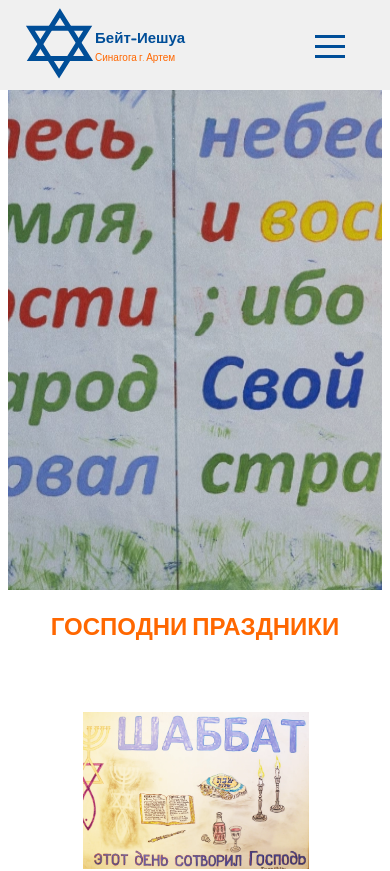
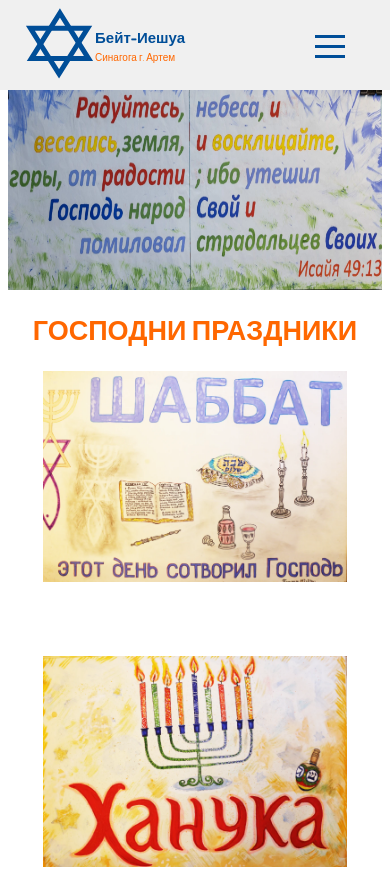
Before and after one commit to dmrado/churchnext14, a Next.js app: page /holidays in a window 390 px wide. Shown: the top 871 px of the page. Built offline with nearby package versions, Linux system fonts and the light colour scheme; no server answers.

Commit message:
HolidaysModal need 'annot' to json

```diff
--- a/public/css/bem.css
+++ b/public/css/bem.css
@@ -634,11 +634,13 @@ body {
     text-align: justify;
     padding: 20px 0;
 }
-.mission__list-item_1 p{
+
+.mission__list-item_1 p {
     font-size: 18px;
 
 }
-.mission__list-item_4 p{
+
+.mission__list-item_4 p {
     font-size: 17px;
 }
 
@@ -781,12 +783,15 @@ body {
 .books__wrapper h2 {
     text-transform: uppercase;
     color: #FF6700;
+    font-size: 36px;
 }
 
 .books__list ul {
     display: flex;
+    justify-content: center;
     float: left;
     flex-wrap: wrap;
+    padding: 0;
 }
 
 .books__list li {
@@ -1770,33 +1775,91 @@ body {
 
 
 /*Holidays start*/
-.header__banner_holidays{
+.header__banner_holidays {
     display: flex;
     flex-direction: column;
     justify-content: center;
     height: 500px;
-    flex-shrink: 0;
     top: 100px;
     left: 0;
-    /*это праздники*/
-    background-image: url("../img/holidays/holidaysBanner.webp");
     background-repeat: no-repeat;
-    background-position: center;
-    background-size: cover;
-    background-attachment: fixed;
-    /*padding: 30vh 0 70vh 0;*/
     text-align: center;
 }
-.header__banner_holidays h1{
+
+.wrapper_holidays {
+    display: flex;
+    justify-content: center;
+    text-transform: uppercase;
+    color: #FF6700;
+    font-size: 36px;
+    margin-bottom: -50px;
+}
+
+.header__banner_holidays img {
+    height: 100%;
+    width: 100%;
+}
+
+
+.header__banner_holidays h1 {
     font-size: 76px;
     font-weight: 700;
     color: #fff;
 }
 
-.holiday__item{
-    width: 226px;
+.holiday__item {
+    width: 380px;
+    /*width: 100%;*/
     height: 100%;
 }
+.book_box-header_holiday h2{
+    font-size: 36px;
+    padding: 0 20px;
+}
+
+@media (max-width: 960px) {
+    .header__banner_holidays,
+    .header__banner_holidays img {
+        height: 400px;
+        width: 100%;
+    }
+    .holiday__item {
+        width: 100%;
+        height: 100%;
+    }
+}
+
+@media (max-width: 700px) {
+    .header__banner_holidays,
+    .header__banner_holidays img {
+        height: 300px;
+        width: 100%;
+    }
+    .wrapper_holidays{
+        font-size: 26px;
+    }
+}
+
+@media (max-width: 550px) {
+    .header__banner_holidays,
+    .header__banner_holidays img {
+        height: 200px;
+        width: 100%;
+    }
+    .wrapper_holidays{
+        font-size: 18px;
+    }
+}
+
+@media (max-width: 550px) {
+    .header__banner_holidays h1 {
+        display: flex;
+        flex-direction: column;
+        align-items: center;
+    }
+}
+
+
 /*Holidays end*/
 
 /*Blog start*/
--- /dev/null
+++ b/src/components/HolidaysModal.js
@@ -0,0 +1,44 @@
+'use client'
+import {useEffect, useState} from "react";
+import Link from "next/link";
+
+const HolidaysModal = ({holiday, setOpenHolidayModal}) => {
+
+    useEffect(() => {
+
+    }, [])
+
+    const handleClick = () => {
+        setOpenHolidayModal(false)
+    }
+
+    return (
+        <>
+            <div className="container">
+                <div className="modal open" id="my-modal">
+                    <div className="modal__box book_box">
+
+                        <div className="book_box-header book_box-header_holiday">
+                            <img src={holiday.href} alt="Picture"/>
+                            <h2>{holiday.name}</h2>
+                        </div>
+
+                        <p>{holiday.annot}</p>
+
+                        <div className="book_box-header">
+                            <div className="books__price">
+                                {/*Цена: {book.price} p.*/}
+                            </div>
+                            <button className="btn" onClick={handleClick}>
+                                Закрыть
+                            </button>
+                        </div>
+
+                    </div>
+                </div>
+            </div>
+        </>
+    );
+};
+
+export default HolidaysModal;
--- a/src/components/HolidaysPage.js
+++ b/src/components/HolidaysPage.js
@@ -1,11 +1,22 @@
 'use client'
 
-import {useEffect} from "react";
+import {useEffect, useState} from "react";
 import Link from "next/link";
 import BooksModal from "@/src/components/BooksModal";
-import {holidays} from "@/src/components/holidays";
+// import {holidays} from "@/src/components/holidays";
+import {holidays} from "./holidays";
+
+import HolidaysModal from "@/src/components/HolidaysModal";
 
 const HolidaysPage = () => {
+
+    const [item, setItem] = useState('')
+    const [openHolidayModal, setOpenHolidayModal] = useState(false)
+    const handleClick = (holiday) =>{
+        setOpenHolidayModal(true)
+        setItem(holiday)
+        console.log('holiday это', holiday)
+    }
     //
     // useEffect(() => {
     //     // for nav_scrolled
@@ -32,23 +43,24 @@ const HolidaysPage = () => {
                         <h1></h1>
                     </div>
                     {/*это затемнение которое наезжает на облака*/}
-                    <img className="header__img" src="/img/banner/Film Grain Texture.png" alt=""/>
+                    {/*<img className="header__img" src="/img/banner/Film Grain Texture.png" alt=""/>*/}
+                    <img className="header__img" src="/img/holidays/holidaysBanner.webp" alt=""/>
 
                 </div>
             </div>
 
             <div className="container">
 
-                    <div className="books__wrapper">
+                    <div className="wrapper_holidays">
                         <h2>ГОСПОДНИ ПРАЗДНИКИ</h2>
                     </div>
-                    {/*{!! openBookModal && <BooksModal book={item} setOpenBookModal={setOpenBookModal}/>}*/}
+                    {!! openHolidayModal && <HolidaysModal holiday={item} setOpenHolidayModal={setOpenHolidayModal}/>}
                     <div className="books__list">
                         <ul>
                             {holidays.map(holiday => <li key={holiday.id}>
 
                                 <div className="holiday__item"
-                                     // onClick={() => handleClick(book)}
+                                     onClick={() => handleClick(holiday)}
                                 >
                                     <img src={holiday.href} alt="Picture"/>
                                 </div>
```
Also changed, not shown: src/components/holidays.js.
